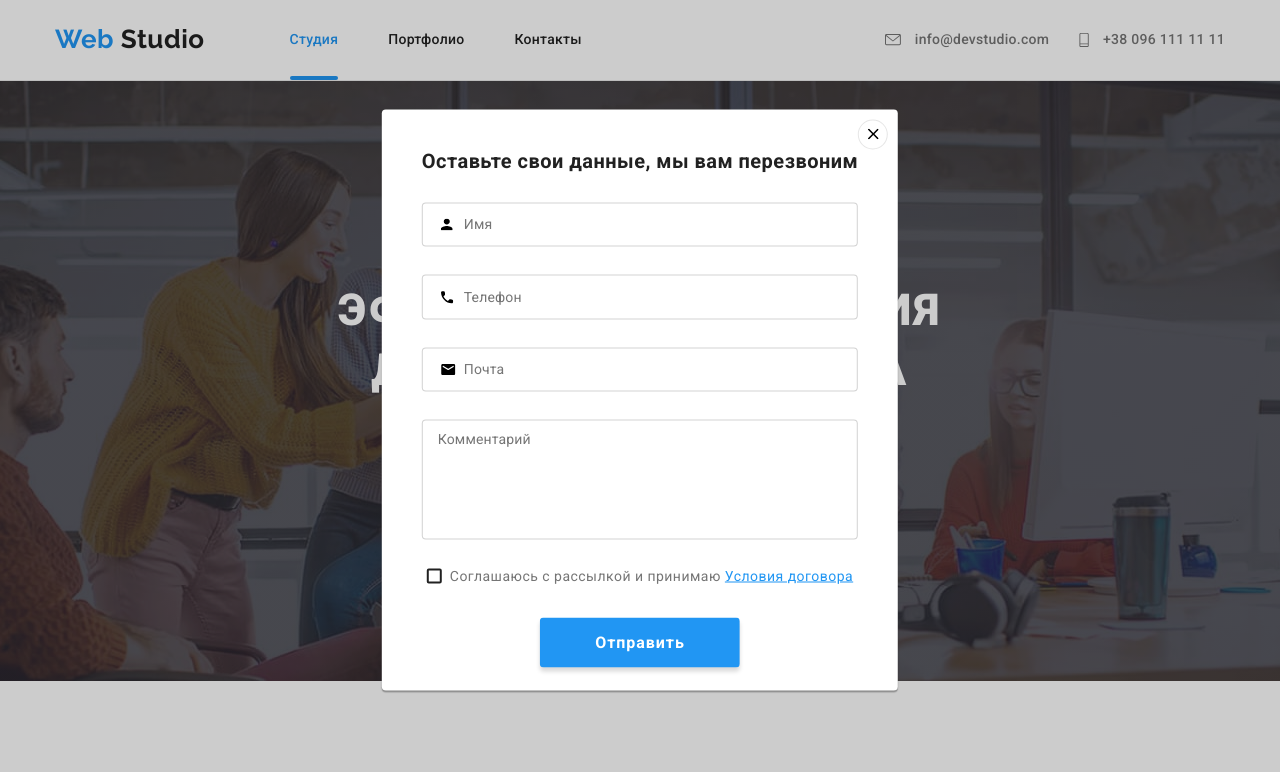
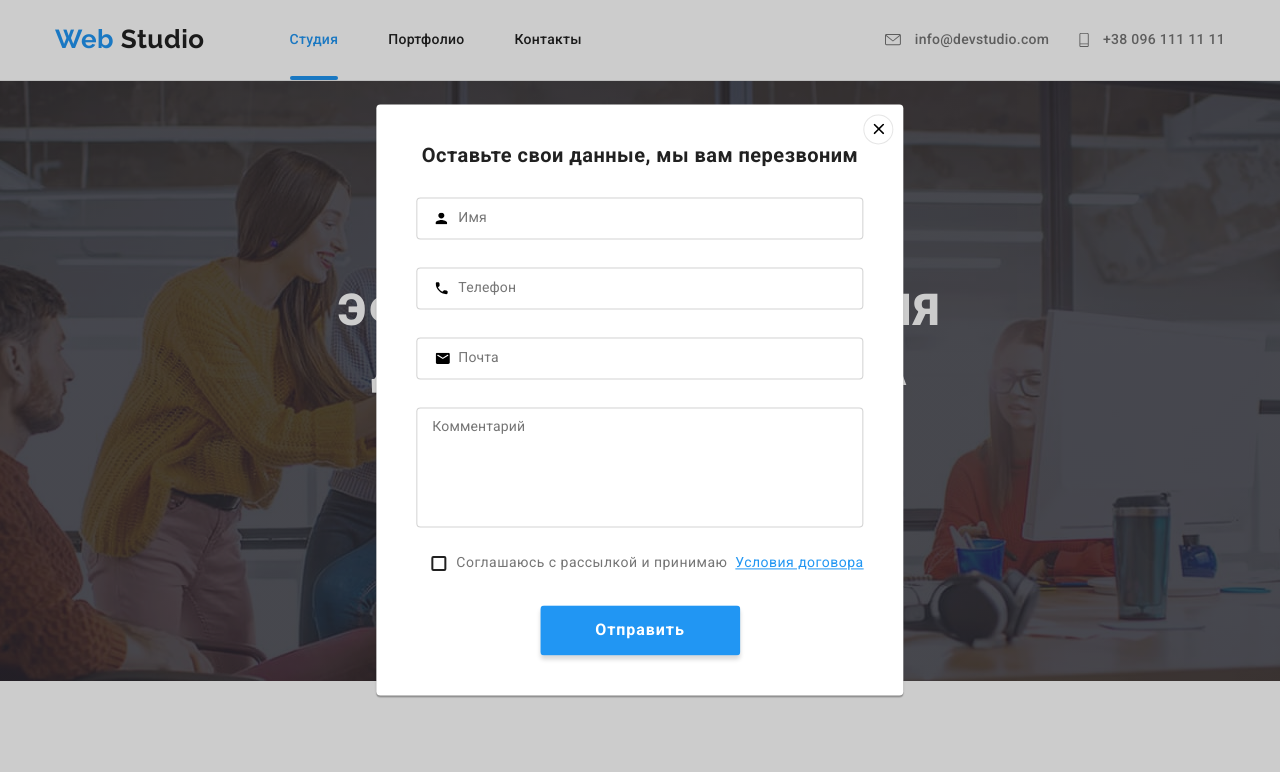
Before and after one commit to Karina-Sapezhko/goit--HW-06, a plain HTML site: page index.html in a window 1280 px wide. Both pictures are taken after a click on the button "Заказать услугу". Shown: the top 772 px of the page. Drawn offline with nearby package versions, Linux system fonts and the light colour scheme.

Commit message:
ДЗ 6-2

```diff
--- a/css/styles.css
+++ b/css/styles.css
@@ -186,6 +186,7 @@ ul {
   border-radius: 4px;
   cursor: pointer;
   transition: 250ms cubic-bezier(0.4, 0, 0.2, 1);
+  outline: none;
 }
 
 .button:hover,
@@ -529,17 +530,17 @@ ul {
   padding: 15px;
   min-width: 359px;
   margin-right: 12px;
+  font-size: 16px;
+  line-height: 1.25;
   color: var(--white-text-color);
   outline-color: var(--accent-focus-color);
   cursor: pointer;
 }
 
 .call-input::placeholder {
-  /* font-size: 16px;
+  font-size: 16px;
   line-height: 1.25;
-  letter-spacing: 0.03em; */
   color: rgba(255, 255, 255, 0.6);
-  /* font-family: roboto, sans-serif; */
 }
 
 .button.subscribe {
@@ -707,8 +708,7 @@ ul {
   top: 50%;
   left: 50%;
   transform: translate(-50%, -50%);
-  max-width: 528px;
-  max-height: 581px;
+  max-width: 100%;
   background-color: var(--white-text-color);
   padding: 40px;
   box-shadow: 0px 2px 1px rgba(0, 0, 0, 0.2), 0px 1px 1px rgba(0, 0, 0, 0.14),
@@ -746,12 +746,10 @@ ul {
   line-height: 1.15;
   text-align: center;
   color: var(--main-text-color);
-  /* margin-top: 0; */
   margin-bottom: 30px;
 }
 
 .modal-form {
-  /* max-width: 528px; */
   margin-left: auto;
   margin-right: auto;
 }
@@ -789,7 +787,8 @@ ul {
 
 .field-form:focus-within > .label-form,
 .input-form:not(:placeholder-shown) + .label-form {
-  transform: translateY(-40px) translateX(-23px);
+  transform: translate(-28px, calc(-100% - 4px));
+  top: 0;
   color: var(--accent-focus-color);
   font-size: 12px;
   line-height: 1.16;
@@ -802,7 +801,8 @@ ul {
 }
 
 .field-form:hover > .label-form {
-  transform: translateY(-40px) translateX(-23px);
+  transform: translate(-28px, calc(-100% - 4px));
+  top: 0;
   color: var(--accent-focus-color);
   font-size: 12px;
   line-height: 1.16;
@@ -831,12 +831,16 @@ ul {
   border: 1px solid rgba(33, 33, 33, 0.2);
   border-radius: 4px;
   cursor: pointer;
+  font-size: 14px;
+  line-height: 0.14;
+  letter-spacing: 0.01em;
+  color: var(--main-text-color);
 }
 
 .input-form.textarea {
   padding: 12px 16px;
-  max-height: 120px;
   resize: none;
+  min-height: 120px;
 }
 
 .label-comment {
@@ -862,9 +866,9 @@ ul {
 }
 
 .label-checkbox {
-  display: flex;
-  align-items: center;
-  justify-content: center;
+  display: block;
+  position: relative;
+  padding-left: 40px;
   font-size: 14px;
   line-height: 1.7;
   cursor: pointer;
@@ -876,12 +880,16 @@ ul {
 }
 
 .icon-checkbox {
+  position: absolute;
+  left: 15px;
+  top: 50%;
+  transform: translateY(-50%);
   content: '';
   width: 15px;
   height: 15px;
   border: 2px solid var(--main-text-color);
   border-radius: 2px;
-  margin-right: 8px;
+
   transition: 250ms cubic-bezier(0.4, 0, 0.2, 1);
 }
 
```
